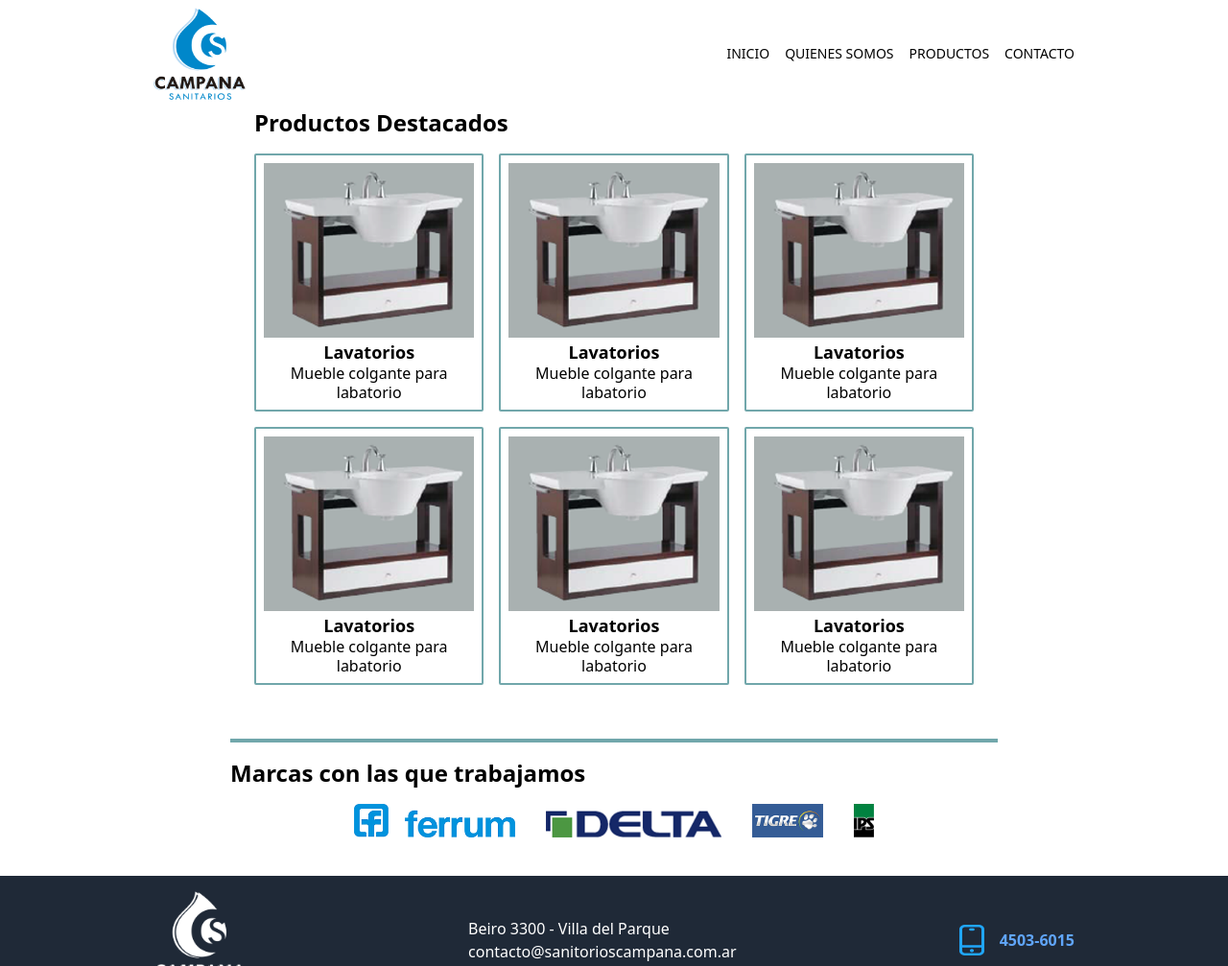
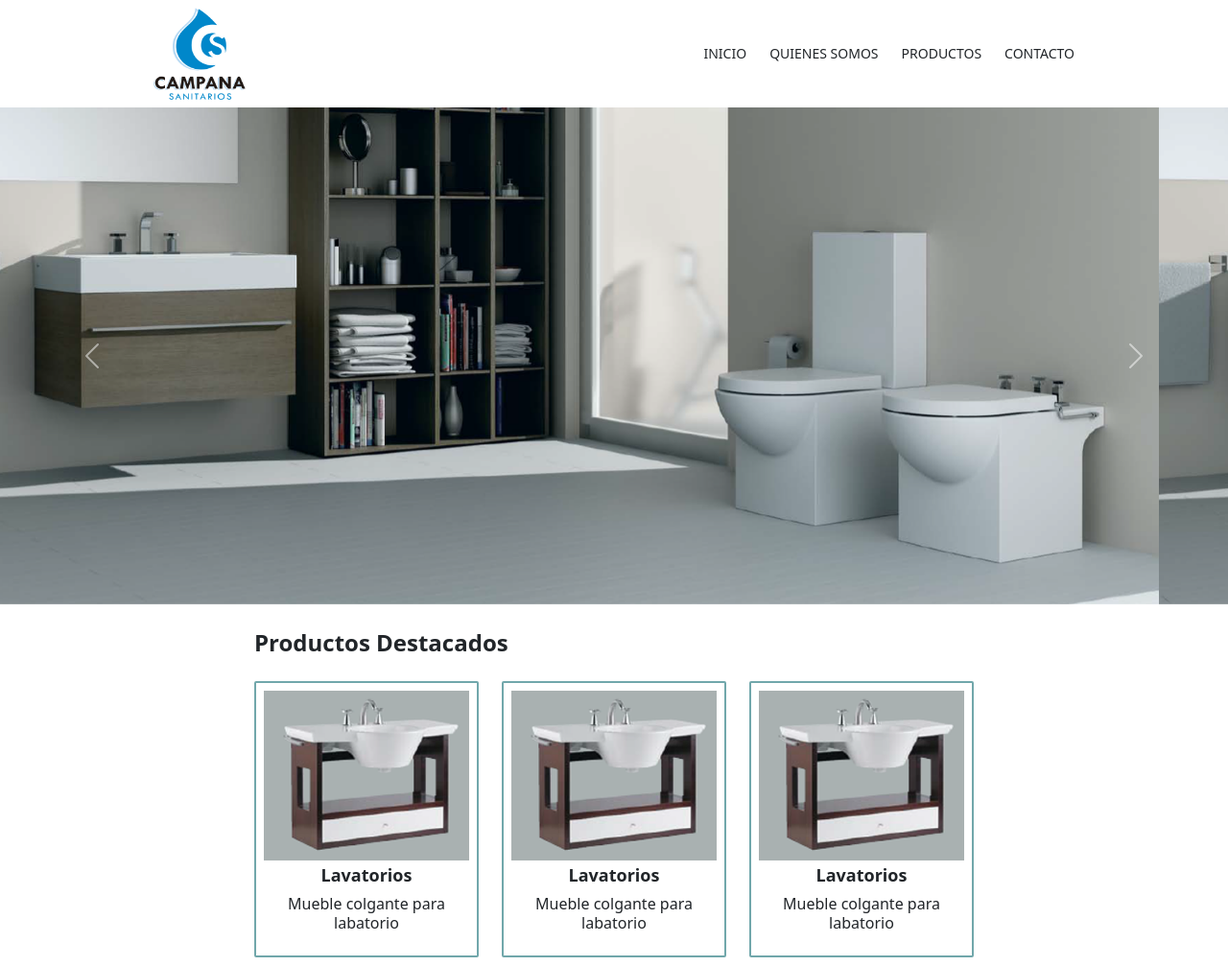
Before and after one commit to MateCon/EFSI-TP3, a website: page src/index.html in a window 1280 px wide. Shown: the top 1007 px of the page at 96% size. Drawn offline with Linux system fonts and the light colour scheme.

Commit message:
add carousel

```diff
--- a/src/index.html
+++ b/src/index.html
@@ -6,9 +6,10 @@
     <meta http-equiv="X-UA-Compatible" content="IE=edge">
     <meta name="viewport" content="width=device-width, initial-scale=1">
     <link rel="stylesheet" href="../dist/globals.css">
+    <link rel="stylesheet" href="./bootstrap.min.css">
 </head>
 <body>
-    <nav class="flex justify-between items-center py-2 px-2 sm:px-10 md:px-20 lg:px-40">
+    <nav class="flex justify-between items-center py-2 sm:px-10 md:px-20 lg:px-40">
         <img src="../img/Logo.png" alt="logo" class="w-24 h-24">
         <div class="flex gap-4 items-center">
             <a class="text-sm" href="#">INICIO</a>
@@ -17,6 +18,27 @@
             <a class="text-sm" href="#">CONTACTO</a>
         </div>
     </nav>
+    <div id="carouselExampleControls" class="carousel slide mb-4" data-bs-ride="carousel">
+        <div class="carousel-inner">
+          <div class="carousel-item active">
+            <img src="../img/slider.png" class="d-block w-100" alt="slider image">
+          </div>
+          <div class="carousel-item">
+            <img src="../img/slider.png" class="d-block w-100" alt="slider image">
+          </div>
+          <div class="carousel-item">
+            <img src="../img/slider.png" class="d-block w-100" alt="slider image">
+          </div>
+        </div>
+        <button class="carousel-control-prev" type="button" data-bs-target="#carouselExampleControls" data-bs-slide="prev">
+          <span class="carousel-control-prev-icon" aria-hidden="true"></span>
+          <span class="visually-hidden">Previous</span>
+        </button>
+        <button class="carousel-control-next" type="button" data-bs-target="#carouselExampleControls" data-bs-slide="next">
+          <span class="carousel-control-next-icon" aria-hidden="true"></span>
+          <span class="visually-hidden">Next</span>
+        </button>
+      </div>
     <section class="mx-auto w-[95%] md:w-[750px]">
         <h2 class="text-2xl font-semibold mb-4">Productos Destacados</h2>
         <div class="grid grid-cols-1 sm:grid-cols-2 md:grid-cols-3 gap-4 md:6 lg:8">
@@ -72,5 +94,6 @@
             <p>4503-6015</p>
         </div>
     </footer>
+    <script src="./bootstrap.bundle.min.js"></script>
 </body>
 </html>
```
Also changed, not shown: src/bootstrap.bundle.min.js (added), src/bootstrap.min.css (added).
